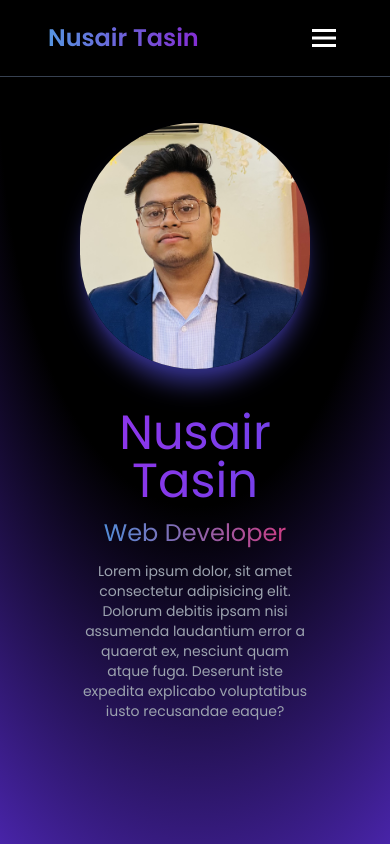
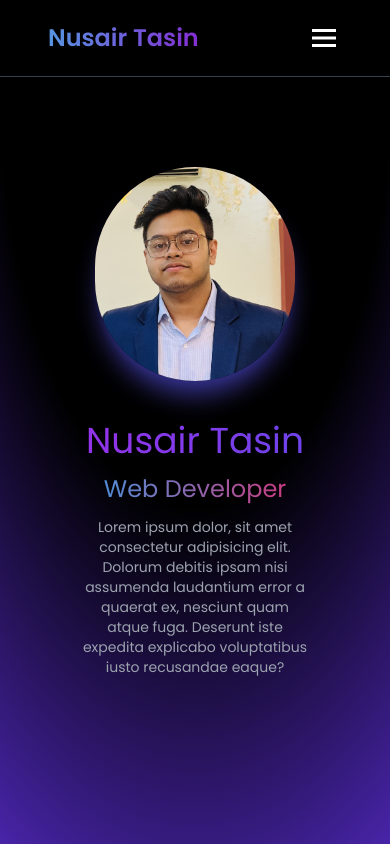
Before and after one commit to NusairTasin/nusairtasin.github.io, a React (Vite) app: page / in a window 390 px wide. Shown: the top 844 px of the page. Built offline with nearby package versions, Linux system fonts and the light colour scheme.

Commit message:
Update Hero.tsx

```diff
--- a/src/components/Hero.tsx
+++ b/src/components/Hero.tsx
@@ -9,14 +9,14 @@ const Hero = () => {
       animate={{y: 0, opacity:1}}
       transition={{duration: 0.8, delay: 0.2}}
       >
-        <img src={profile} alt="profile" className="w-[300px] cursor-pointer rounded-full shadow-xl shadow-indigo-900 transition-all duration-300 hover:-translate-y-5 hover:scale-105 hover:shadow-indigo-600 md:w-[280px]" />
+        <img src={profile} alt="profile" className="w-[200px] cursor-pointer rounded-full shadow-xl shadow-indigo-900 transition-all duration-300 hover:-translate-y-5 hover:scale-105 hover:shadow-indigo-600 md:w-[280px]" />
       </motion.div>
         <motion.div
         initial={{y: +50, opacity:0}}
         animate={{y: 0, opacity:1}}
         transition={{duration: 0.8, delay: 0.2}}
         className="flex max-w-[600px]  flex-col items-center justify-center gap-3 text-center">
-          <h1 className="bg-gradient-to-r from-purple-600 to-blue-600 bg-clip-text text-transparent opacity-100 text-5xl font-lite transition-all duration-300 md:text-7xl cursor-default"
+          <h1 className="bg-gradient-to-r from-purple-600 to-blue-600 bg-clip-text text-transparent opacity-100 text-4xl font-lite transition-all duration-300 sm:text-7xl cursor-default"
           style={{
             backgroundSize: '300% 300%',
             animation: 'gradient-animation 6s ease-all infinite',
```
